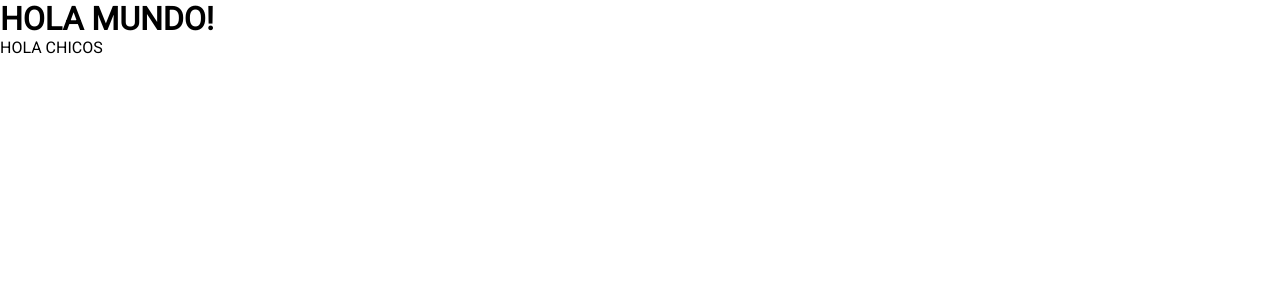
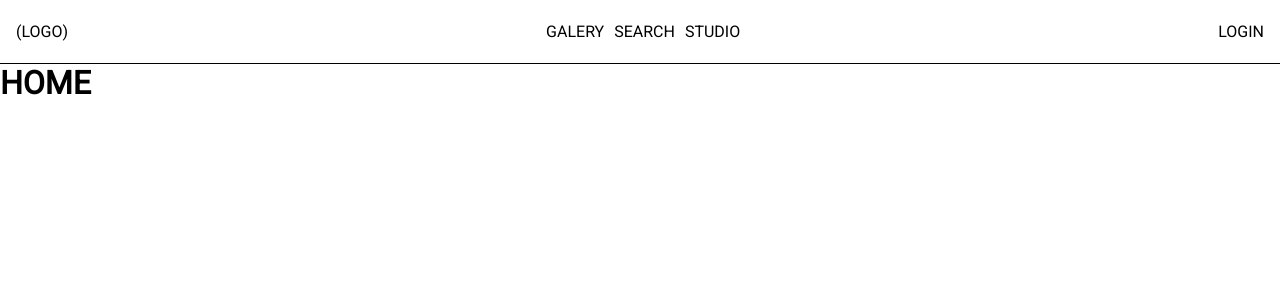
Before and after one commit to FacuBelli/API-Grupo11, a React (Vite) app: page / in a window 1280 px wide. Shown: the top 300 px of the page. Built offline with nearby package versions, Linux system fonts and the light colour scheme.

Commit message:
Homepage y Navbar

```diff
--- a/src/App.tsx
+++ b/src/App.tsx
@@ -1,9 +1,12 @@
+import Navbar from "./componets/Navbar"
+import Home from "./pages/Home"
+
 function App() {
   return (
-    <div>
-      <h1>HOLA MUNDO!</h1>
-      <p>Hola Chicos</p>
-    </div>
+    <>
+      <Navbar/>
+      <Home/>
+    </>
   )
 }
 
--- /dev/null
+++ b/src/componets/Navbar/index.tsx
@@ -0,0 +1,17 @@
+import styles from './styles.module.css'
+
+export default function Navbar() {
+  return (
+    <nav className={styles.nav}>
+      <a href="/" className={styles.logo}>(LOGO)</a>
+
+      <ul className={styles.links}>
+        <li><a href="/galery">GALERY</a></li>
+        <li><a href="/search">SEARCH</a></li>
+        <li><a href="/studio">STUDIO</a></li>
+      </ul>
+
+      <p>LOGIN</p>
+    </nav>
+  )
+}
--- /dev/null
+++ b/src/componets/Navbar/styles.module.css
@@ -0,0 +1,13 @@
+.nav {
+  display: flex;
+  justify-content: space-between;
+  align-items: center;
+  padding: 0 16px;
+  height: 64px;
+  border-bottom: 1px solid var(--color-black);
+}
+
+.links {
+  display: flex;
+  gap: 10px;
+}
--- /dev/null
+++ b/src/pages/Home/index.tsx
@@ -0,0 +1,7 @@
+export default function Home() {
+  return (
+    <main>
+      <h1>Home</h1>
+    </main>
+  )
+}
```
